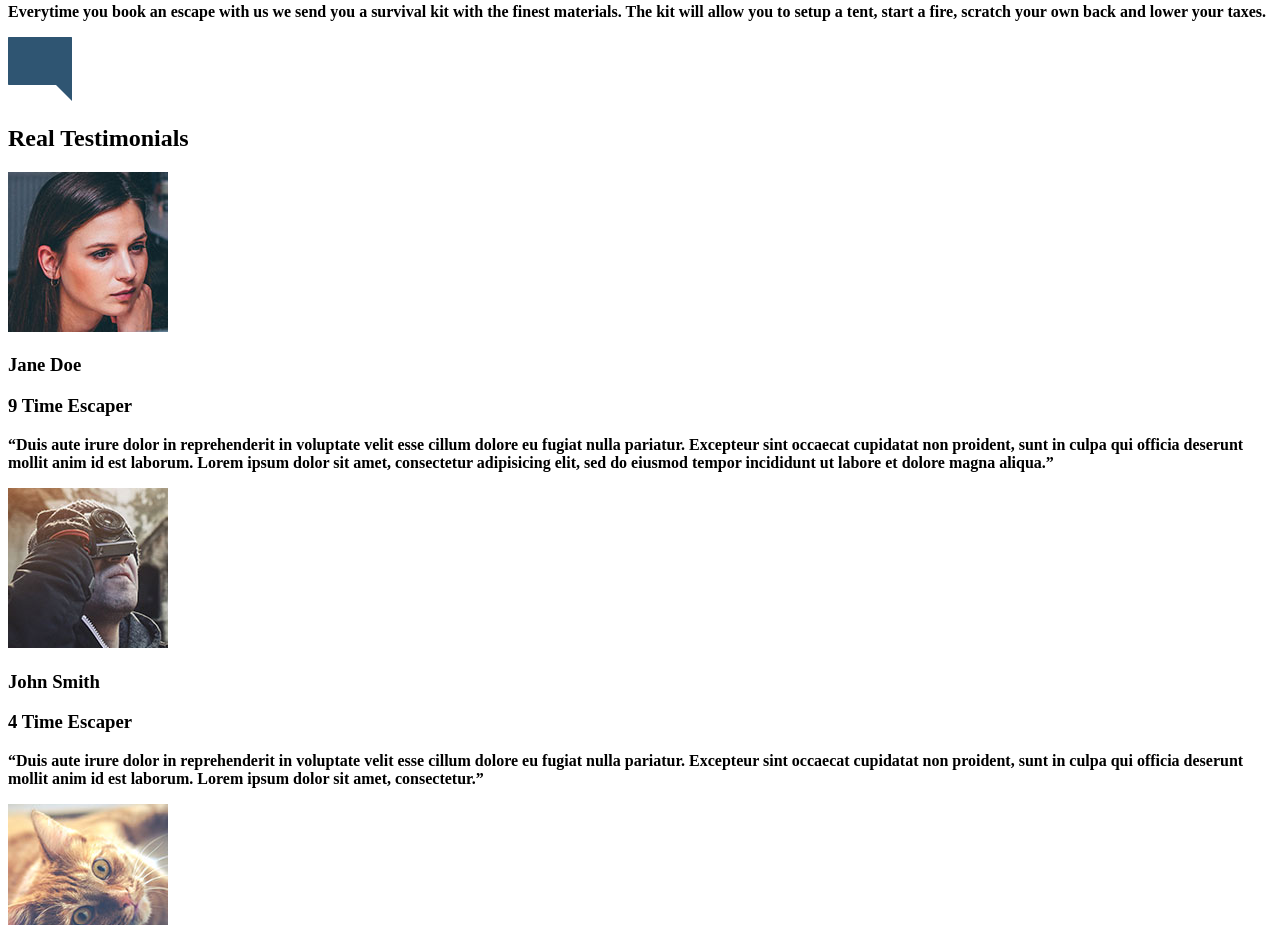
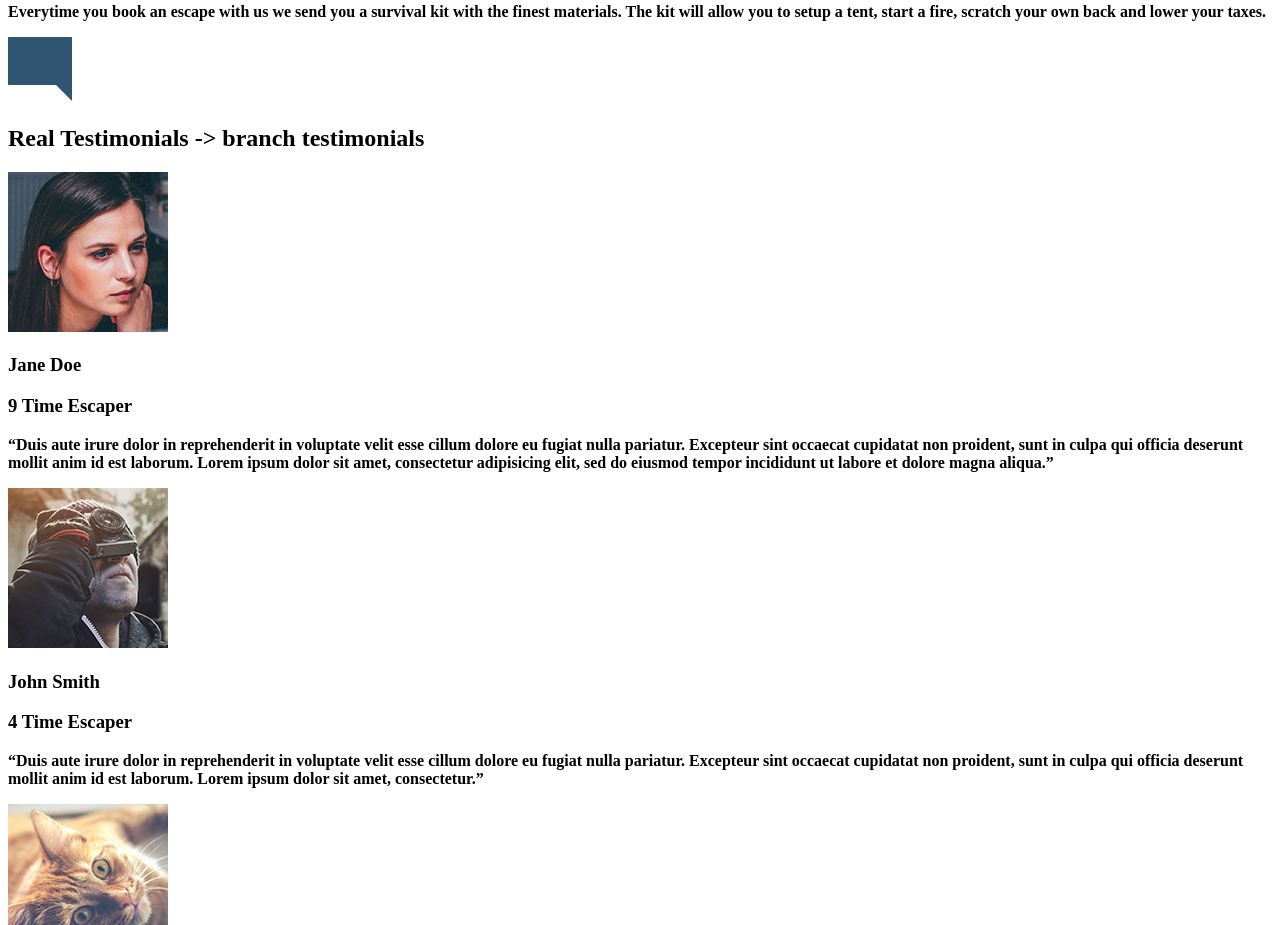
Before and after one commit to RC-83/travel-site, a website: page app/index.html in a window 1280 px wide. Shown: the part 2976-3901 px from the top of the page. Drawn offline with Linux system fonts and the light colour scheme.

Commit message:
testimonials testing 2

```diff
--- a/app/index.html
+++ b/app/index.html
@@ -131,7 +131,7 @@
 
   <div id="testimonials">
     <img src="assets/images/icons/comment.svg">
-    <h2>Real Testimonials</h2>
+    <h2>Real Testimonials -> branch testimonials</h2>
 
     <img src="assets/images/testimonial-jane.jpg">
     <h3>Jane Doe</h3>
```
